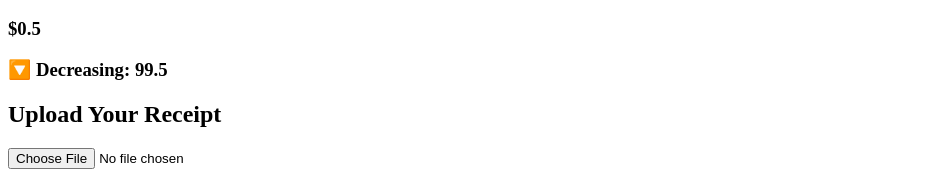
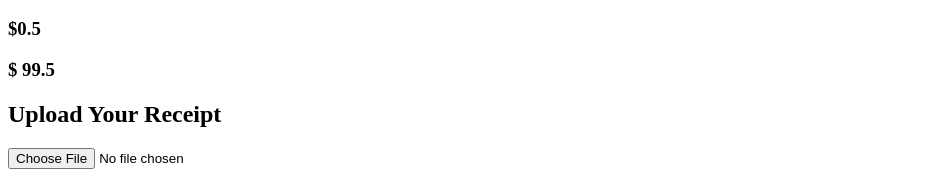
Before and after one commit to faghaz/wallet, a plain HTML site: page index.html in a window 1280 px wide. Shown: the part 661-838 px from the top of the page, without its empty margins (0-949 px from the left). Drawn offline with Linux system fonts and the light colour scheme.

Commit message:
Update index.html

```diff
--- a/index.html
+++ b/index.html
@@ -16,7 +16,7 @@
 
       <!-- Display linked values -->
       <h3>$<span id="inc">🔄</span></h3>
-      <h3>🔽 Decreasing: <span id="dec">🔄</span></h3>
+      <h3>$ <span id="dec">🔄</span></h3>
 
       <div class="upload-box">
         <h2>Upload Your Receipt</h2>
@@ -29,7 +29,7 @@
       let value = parseFloat(localStorage.getItem("linkedValue")) || 0;
 
       function streamValue() {
-        if (value <= 999999999) {
+        if (value <= 9999999999) {
           const inc = parseFloat(value.toFixed(2));
           const dec = parseFloat((100 - value).toFixed(2));
 
```
